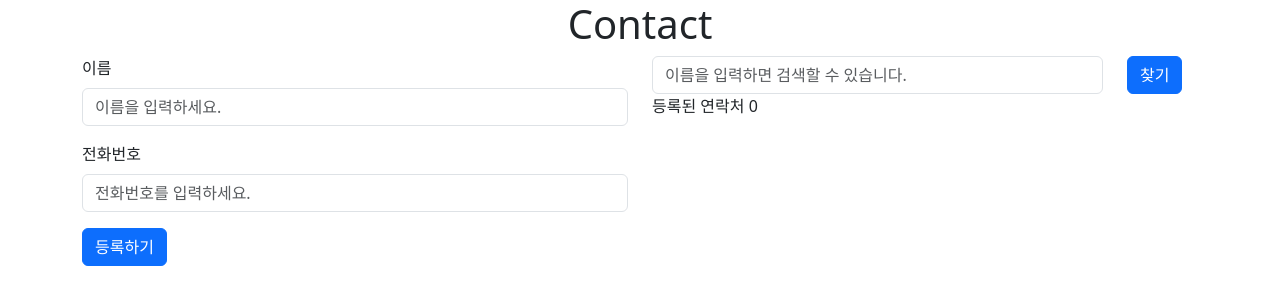
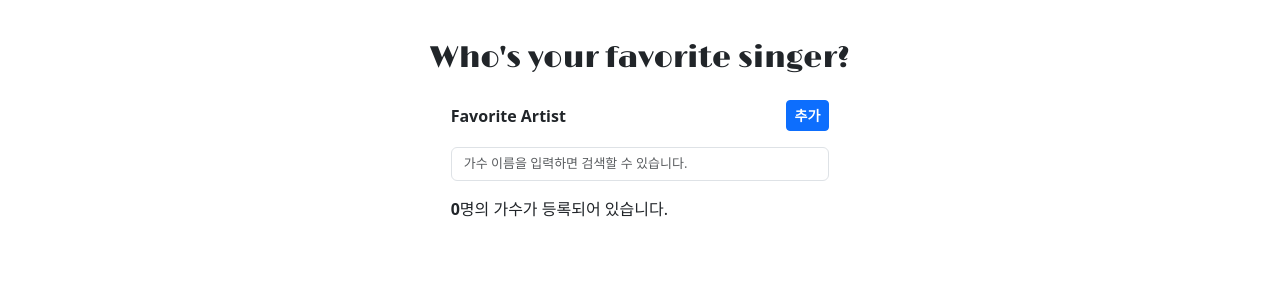
Before and after one commit to rslivepark/react-online-study, a React (Create React App) app in the folder contact-book/: page / in a window 1280 px wide. Shown: the top 304 px of the page. Built offline with nearby package versions, Linux system fonts and the light colour scheme.

Commit message:
검색기능 추가

```diff
--- a/contact-book/src/App.css
+++ b/contact-book/src/App.css
@@ -1,3 +1,24 @@
+@import url('https://fonts.googleapis.com/css2?family=Limelight&family=Noto+Sans+KR:wght@100..900&display=swap');
+
 .title {
+  margin-top: 40px;
   text-align: center;
+  font-family: Limelight;
+  font-size: 30px;
 }
+.second-title {
+  display: flex;
+  align-items: center;
+  justify-content: space-between;
+}
+.search-area,
+.result-list,
+.search-list {
+  margin-top: 1rem;
+}
+.item-list {
+  margin: 1rem 0;
+}
+.addBtn {
+  font-weight: 600 !important;
+}
--- a/contact-book/src/App.js
+++ b/contact-book/src/App.js
@@ -1,17 +1,13 @@
 import { Col, Container, Row } from 'react-bootstrap';
 import './App.css';
-import ContactForm from './components/ContactForm';
 import ContactList from './components/ContactList';
 
 function App() {
   return (
     <div className='App'>
-      <h1 className='title'>Contact</h1>
-      <Container>
+      <h1 className='title'>Who's your favorite singer?</h1>
+      <Container className='col-4'>
         <Row>
-          <Col>
-            <ContactForm />
-          </Col>
           <Col>
             <ContactList />
           </Col>
--- a/contact-book/src/components/ContactForm.jsx
+++ b/contact-book/src/components/ContactForm.jsx
@@ -4,35 +4,43 @@ import { Form, Button } from 'react-bootstrap';
 import { useDispatch } from 'react-redux';
 
 export default function ContactForm() {
-  const [name, setName] = useState('');
-  const [phoneNumber, setPhoneNumer] = useState(0);
+  const [artist, setArtist] = useState('');
+  const [title, setTitle] = useState('');
   const dispatch = useDispatch();
 
   const addContact = (e) => {
     e.preventDefault();
+    if (artist.trim() === '' || title.trim() === '') {
+      alert('가수와 최애곡 모두 입력해주세요.');
+      return;
+    }
     dispatch({
       type: 'ADD_CONTACT',
-      payload: { name, phoneNumber },
+      payload: { artist, title },
     });
+    setArtist('');
+    setTitle('');
   };
 
   return (
     <div>
       <Form onSubmit={addContact}>
-        <Form.Group className='mb-3' controlId='formName'>
-          <Form.Label>이름</Form.Label>
+        <Form.Group className='mb-3' controlId='formArtist'>
+          <Form.Label>좋아하는 가수</Form.Label>
           <Form.Control
             type='text'
-            placeholder='이름을 입력하세요.'
-            onChange={(e) => setName(e.target.value)}
+            placeholder='가수 이름을 입력하세요.'
+            value={artist}
+            onChange={(e) => setArtist(e.target.value)}
           />
         </Form.Group>
-        <Form.Group className='mb-3' controlId='formContact'>
-          <Form.Label>전화번호</Form.Label>
+        <Form.Group className='mb-3' controlId='formTitle'>
+          <Form.Label>최애곡</Form.Label>
           <Form.Control
-            type='number'
-            placeholder='전화번호를 입력하세요.'
-            onChange={(e) => setPhoneNumer(e.target.value)}
+            type='text'
+            placeholder='곡 이름을 입력하세요.'
+            value={title}
+            onChange={(e) => setTitle(e.target.value)}
           />
         </Form.Group>
         <Button variant='primary' type='submit'>
--- a/contact-book/src/components/ContactItem.jsx
+++ b/contact-book/src/components/ContactItem.jsx
@@ -2,18 +2,19 @@ import React from 'react';
 import { Col, Row } from 'react-bootstrap';
 
 export default function ContactItem({ item }) {
+  console.log('item?', item);
   return (
-    <Row>
-      <Col lg={1}>
+    <Row className='item-list'>
+      <Col lg={2}>
         <img
           src='https://www.transparentpng.com/download/user/gray-user-profile-icon-png-fP8Q1P.png'
           alt='userPhoto'
           width={50}
         />
       </Col>
-      <Col lg={11}>
-        <div>{item.name}</div>
-        <div>{item.phoneNumber}</div>
+      <Col lg={10} className='singer-info'>
+        <div>{item.artist}</div>
+        <div>{item.title}</div>
       </Col>
     </Row>
   );
--- a/contact-book/src/components/ContactList.jsx
+++ b/contact-book/src/components/ContactList.jsx
@@ -2,27 +2,45 @@ import React, { useEffect, useState } from 'react';
 import SearchBox from './SearchBox';
 import ContactItem from './ContactItem';
 import { useSelector } from 'react-redux';
+import { Container } from 'react-bootstrap';
 
 export default function ContactList() {
   const { contactList, keyword } = useSelector((state) => state);
   const [filterList, setFilterList] = useState([]);
+  const [searchResult, setSearchResult] = useState(false);
+
   useEffect(() => {
     if (keyword !== '') {
       const list = contactList.filter((item) => item.name.includes(keyword));
       setFilterList(list);
+      setSearchResult(true);
     } else {
       setFilterList(contactList);
+      setSearchResult(false);
     }
   }, [keyword, contactList]);
   return (
-    <div>
+    <>
       <SearchBox />
-      <div>
-        등록된 연락처 <span>{filterList.length}</span>
-        {filterList.map((item, index) => (
-          <ContactItem item={item} key={index} />
-        ))}
-      </div>
-    </div>
+      <Container>
+        <div>
+          <div className='search-list'>
+            <span className='search-result' style={{ fontWeight: '600' }}>
+              {filterList.length}
+            </span>
+            <span>명의 가수가 등록되어 있습니다.</span>
+          </div>
+          <div className='result-list'>
+            {filterList.length > 0
+              ? filterList.map((item, index) => (
+                  <ContactItem item={item} key={index} />
+                ))
+              : searchResult && (
+                  <p className='result-alert'>검색결과가 없습니다.</p>
+                )}
+          </div>
+        </div>
+      </Container>
+    </>
   );
 }
--- a/contact-book/src/components/SearchBox.jsx
+++ b/contact-book/src/components/SearchBox.jsx
@@ -1,31 +1,58 @@
 import React, { useState } from 'react';
-import { Col, Row, Form, Button } from 'react-bootstrap';
+import { Col, Row, Form, Button, Modal, Container } from 'react-bootstrap';
 import { useDispatch } from 'react-redux';
+import ContactForm from './ContactForm';
 
 export default function SearchBox() {
   const [keyword, setKeyword] = useState('');
+  const [showModal, setShowModal] = useState(false);
   const dispatch = useDispatch();
-  const searchByName = (e) => {
-    e.preventDefault();
-    dispatch({
-      type: 'SEARCH_BY_NAME',
-      payload: { keyword },
-    });
+
+  const handleKeywordChange = (e) => {
+    const value = e.target.value;
+    setKeyword(value);
+
+    if (value.trim() === '') {
+      dispatch({ type: 'SHOW_ALL_CONTACTS' });
+    } else {
+      dispatch({ type: 'SEARCH_BY_NAME', payload: { keyword: value } });
+    }
   };
+
+  const handleShow = () => setShowModal(true);
+  const handleClose = () => setShowModal(false);
+
   return (
-    <Form onSubmit={searchByName}>
+    <Container style={{ marginTop: '1rem' }}>
+      <Form>
+        <Row className='title-header'>
+          <div className='second-title'>
+            <span style={{ fontWeight: '600' }}>Favorite Artist</span>
+            <Button className='addBtn btn-sm' onClick={handleShow}>
+              추가
+            </Button>
+          </div>
+        </Row>
         <Row>
-        <Col lg={10}>
+          <Col>
             <Form.Control
+              className='search-area'
               type='text'
-            placeholder='이름을 입력하면 검색할 수 있습니다.'
-            onChange={(e) => setKeyword(e.target.value)}
+              placeholder='가수 이름을 입력하면 검색할 수 있습니다.'
+              style={{ fontSize: '13px' }}
+              value={keyword}
+              onChange={handleKeywordChange}
             />
-        </Col>
-        <Col lg={2}>
-          <Button type='submit'>찾기</Button>
           </Col>
         </Row>
       </Form>
+
+      <Modal show={showModal} onHide={handleClose}>
+        <Modal.Header closeButton></Modal.Header>
+        <Modal.Body>
+          <ContactForm />
+        </Modal.Body>
+      </Modal>
+    </Container>
   );
 }
--- a/contact-book/src/index.css
+++ b/contact-book/src/index.css
@@ -1,8 +1,9 @@
+@import url('https://fonts.googleapis.com/css2?family=Limelight&family=Noto+Sans+KR:wght@100..900&display=swap');
 body {
   margin: 0;
-  font-family: -apple-system, BlinkMacSystemFont, 'Segoe UI', 'Roboto', 'Oxygen',
-    'Ubuntu', 'Cantarell', 'Fira Sans', 'Droid Sans', 'Helvetica Neue',
-    sans-serif;
+  font-family: 'Noto Sans KR', -apple-system, BlinkMacSystemFont, 'Segoe UI',
+    'Roboto', 'Oxygen', 'Ubuntu', 'Cantarell', 'Fira Sans', 'Droid Sans',
+    'Helvetica Neue', sans-serif;
   -webkit-font-smoothing: antialiased;
   -moz-osx-font-smoothing: grayscale;
 }
--- a/contact-book/src/redux/reducer/reducer.js
+++ b/contact-book/src/redux/reducer/reducer.js
@@ -1,25 +1,45 @@
 const initialState = {
   contactList: [],
+  filteredContactList: [],
   keyword: '',
 };
 
 export default function reducer(state = initialState, action) {
   const { type, payload } = action;
+
   switch (type) {
     case 'ADD_CONTACT':
+      const updatedContactList = [
+        ...state.contactList,
+        {
+          artist: payload.artist,
+          title: payload.title,
+        },
+      ];
       return {
         ...state,
-        contactList: [
-          ...state.contactList,
-          {
-            name: payload.name,
-            phoneNumber: payload.phoneNumber,
-          },
-        ],
+        contactList: updatedContactList,
+        filteredContactList: updatedContactList,
       };
+
     case 'SEARCH_BY_NAME':
-      return { ...state, keyword: payload.keyword };
+      const filteredContacts = state.contactList.filter((contact) =>
+        contact.name.toLowerCase().includes(payload.keyword.toLowerCase())
+      );
+      return {
+        ...state,
+        keyword: payload.keyword,
+        filteredContactList: filteredContacts,
+      };
+
+    case 'SHOW_ALL_CONTACTS':
+      return {
+        ...state,
+        keyword: '',
+        filteredContactList: state.contactList,
+      };
+
     default:
-      return { ...state };
+      return state;
   }
 }
```
Lines whose indentation alone changed are shown as unchanged.
